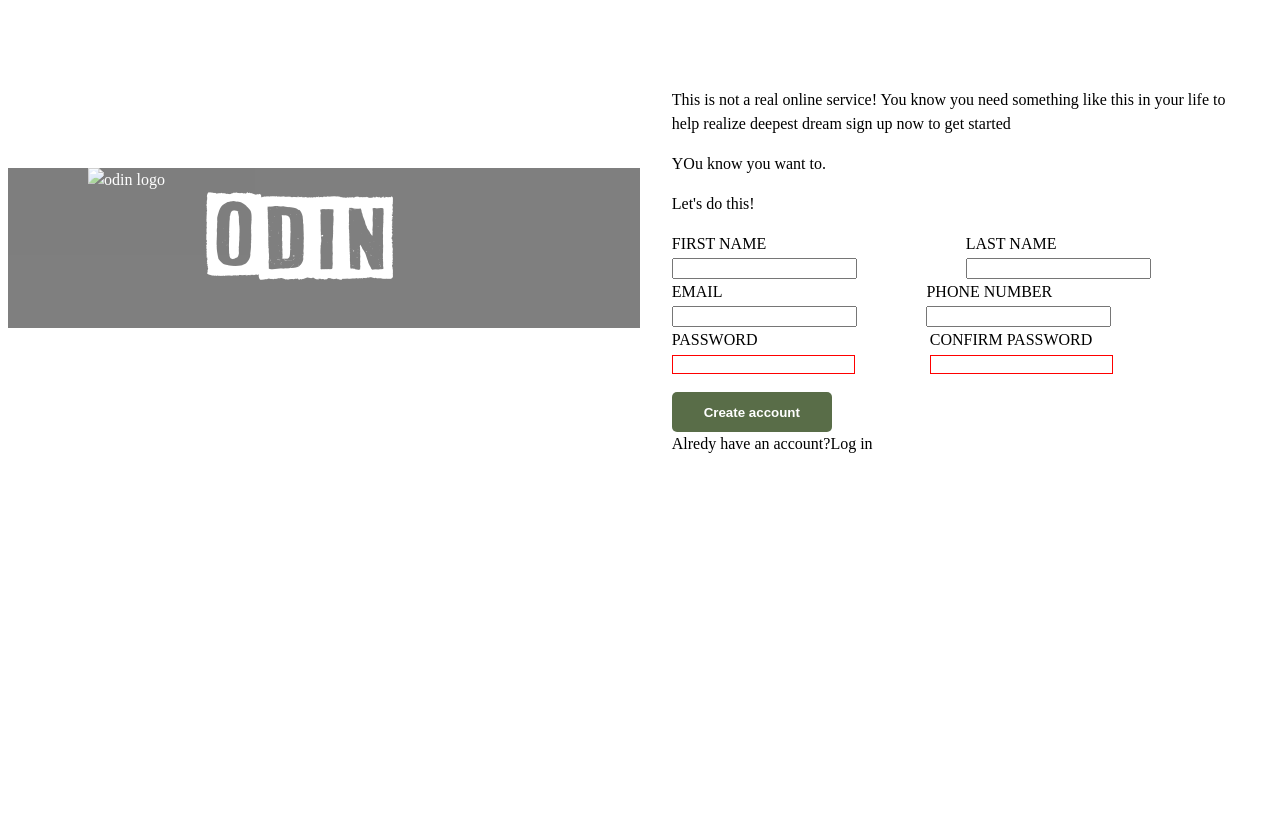
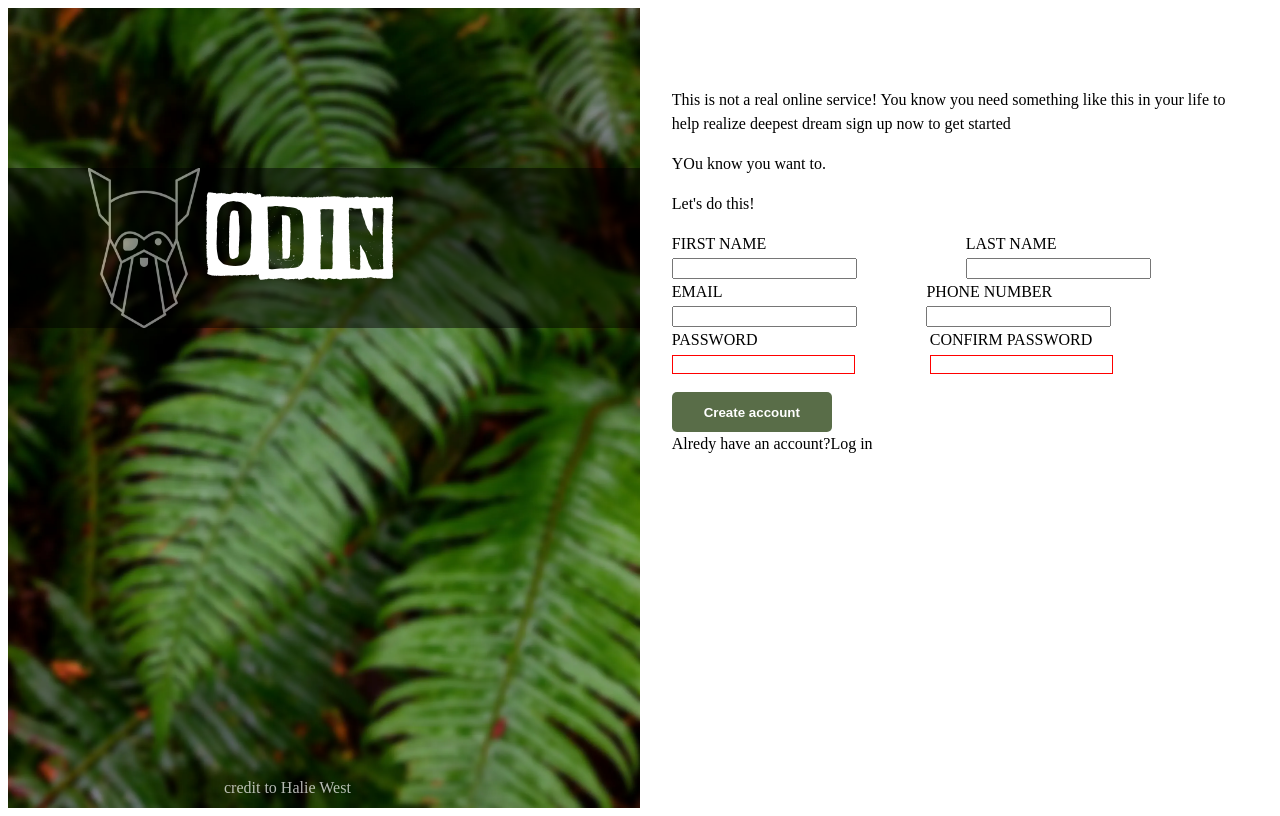
Before and after one commit to kazeneza-zephilin/sign-up-form, a plain HTML site: page index.html in a window 1280 px wide. Drawn offline with Linux system fonts and the light colour scheme; the site is published under a folder, as on GitHub Pages, so addresses that start at the root find nothing; files whose address does not match are found by name.

Commit message:
correcting image url

```diff
--- a/index.html
+++ b/index.html
@@ -10,7 +10,7 @@
     <div id="fullscreen-body">
       <div id="left-image-bg">
         <div id="logo-bg">
-          <img src="/assets/img/odin-logo.png" alt="odin logo" />
+          <img src="./assets/img/odin-logo.png" alt="odin logo" />
         </div>
         <div id="logo-text">Odin</div>
         <p id="credit">credit to Halie West</p>
--- a/styles.css
+++ b/styles.css
@@ -57,7 +57,7 @@ img {
   margin: 0;
   width: 60rem;
   height: 100vh;
-  background-image: url(/assets/img/green-plant-leaf.webp);
+  background-image: url(./assets/img/green-plant-leaf.webp);
   background-repeat: no-repeat;
   background-size: cover;
   color: white;
```
